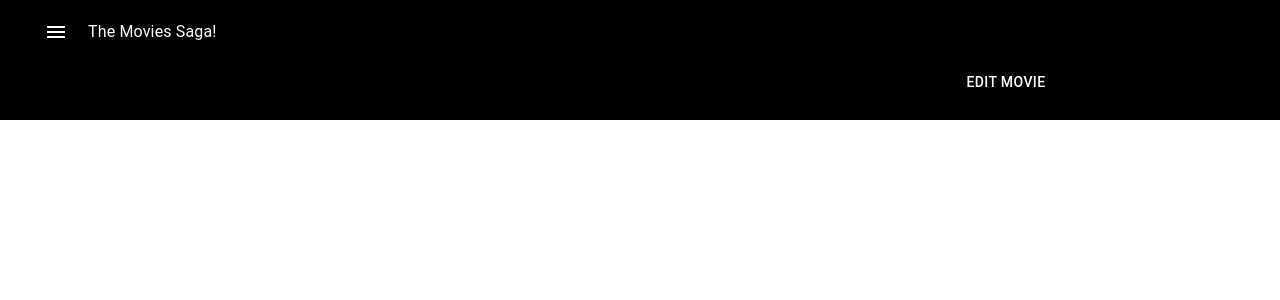
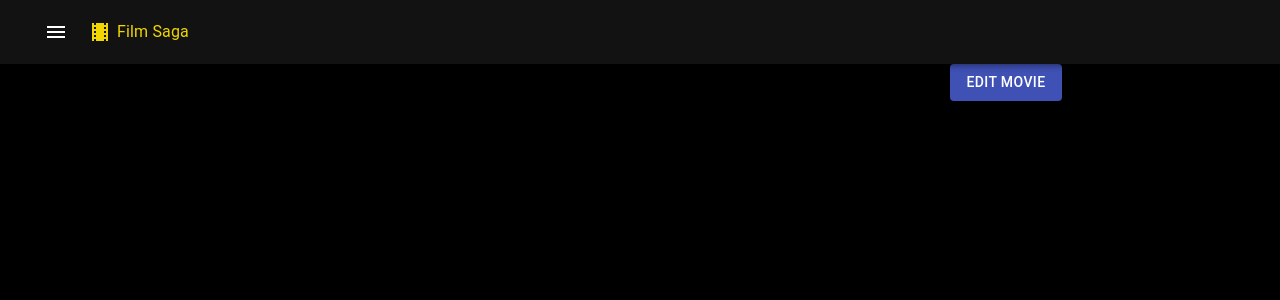
Before and after one commit to matthewbouc/weekend-movie-sagas, a React (Create React App) app: page /#/details/edit/1 in a window 1280 px wide. Shown: the top 300 px of the page. Built offline with nearby package versions, Linux system fonts and the light colour scheme; no server answers.

Commit message:
switched styling setup for material ui.  deleted excess theme files.  Added makestyles to files

```diff
--- a/public/index.html
+++ b/public/index.html
@@ -21,7 +21,7 @@
     -->
     <title>React App</title>
   </head>
-  <body>
+  <body style="background-color:black">
     <noscript>
       You need to enable JavaScript to run this app.
     </noscript>
--- a/src/components/Header/Header.jsx
+++ b/src/components/Header/Header.jsx
@@ -1,12 +1,27 @@
 import { AppBar, Toolbar, Typography } from "@material-ui/core"
 import Navigation from "./Navigation"
+import { makeStyles } from "@material-ui/core";
+import TheatersIcon from '@material-ui/icons/Theaters';
+
+const useStyles = makeStyles((theme) => ({
+    header: {
+        backgroundColor: "#121212",
+        color: "#F2D600",
+    },
+    theaterIcon: {
+        paddingRight: "5px",
+    }
+  }));
 
 function Header() {
+    const classes = useStyles();
     return(
-        <AppBar position="sticky" color="primary">
+        <AppBar position="sticky" className={classes.header}>
             <Toolbar>
                 <Navigation />
-                <Typography >The Movies Saga!</Typography>
+                <TheatersIcon className={classes.theaterIcon}/>
+                <Typography>Film Saga</Typography>
+                {/* <TheatersIcon className={classes.theaterIcon}/> */}
             </Toolbar>
         </AppBar>
     )
--- a/src/components/Header/Navigation.jsx
+++ b/src/components/Header/Navigation.jsx
@@ -4,8 +4,16 @@ import Menu from '@material-ui/core/Menu';
 import MenuItem from '@material-ui/core/MenuItem';
 import MenuIcon from '@material-ui/icons/Menu';
 import { useHistory } from 'react-router-dom';
+import { makeStyles } from '@material-ui/core';
+
+const useStyles = makeStyles((theme) => ({
+    menuIcon: {
+        color: "white",
+    }
+  }));
 
 export default function SimpleMenu() {
+    const classes = useStyles();
     const history = useHistory();
     const [anchorEl, setAnchorEl] = useState(null);
 
@@ -21,7 +29,7 @@ export default function SimpleMenu() {
     return (
     <div>
         <Button aria-controls="simple-menu" aria-haspopup="true" onClick={handleOpen}>
-        <MenuIcon color="secondary" />
+        <MenuIcon className={classes.menuIcon}/>
         </Button>
         <Menu
         id="simple-menu"
--- a/src/components/MovieList/MovieList.css
+++ b/src/components/MovieList/MovieList.css
@@ -1,7 +1,7 @@
-.movies {
+/* .movies {
     display : flex;
     flex-wrap: wrap;
-}
+} */
 
 .moviePoster {
     cursor: pointer;
--- a/src/components/MovieList/MovieList.jsx
+++ b/src/components/MovieList/MovieList.jsx
@@ -4,18 +4,34 @@ import './MovieList.css'
 import Grid from '@material-ui/core/Grid';
 import Card from '@material-ui/core/Card';
 import { useHistory } from 'react-router-dom';
-import { makeStyles } from '@material-ui/core';
+import { CardContent, CardMedia, Container, makeStyles, Typography } from '@material-ui/core';
 
-const useStyles = makeStyles ({
-    root: {
-      width: 300,
-      backgroundColor: "black",
+const useStyles = makeStyles((theme) => ({
+    cardPoster: {
+        height: 333,
+    },
+    cardGrid: {
+        paddingTop: theme.spacing(4),
+        paddingBottom: theme.spacing(8),
+    },
+    card: {
+        height: '100%',
+        display: 'flex',
+        flexDirection: 'column',
+        backgroundColor: "#121212",
         color: "white",
     },
-    media: {
-      height: 300,
+    cardMedia: {
+        paddingTop: '10%', // 16:9
     },
-  });
+    cardContent: {
+        flexGrow: 1,
+      },
+    heading: {
+        paddingBottom: theme.spacing(2),
+        color: "#F2D600",
+    }
+  }));
 
 function MovieList() {
     const classes = useStyles();
@@ -33,29 +49,31 @@ function MovieList() {
     }
 
     return (
-        <main>
-            <h1>MovieList</h1>
-            <section className="movies">
-            <Grid container>
+        <Container className={classes.cardGrid} maxWidth="md">
+            <Typography className={classes.heading} variant="h2">MovieList</Typography>
+            <Grid container spacing={4}>
                 {movies.map(movie => {
                     return (
-                        <Card className={classes.root} key={movie.id}>
+                        <Grid item key={movie.id} xs={12} sm={6} md={4}>
+                            <Card className={classes.card}>
 
-                            <h3>{movie.title}</h3>
-
+                                <CardMedia className={classes.cardMedia}>
                                 <img
                                 src={movie.poster}
                                 alt={movie.title}
-                            className={classes.media}
+                                className={classes.cardPoster}
                                 onClick={()=>handleClick(movie.id)}
                                 />
-
+                                </CardMedia>
+                                <CardContent className={classes.cardContent}>
+                                    <h3>{movie.title}</h3>
+                                </CardContent>
                             </Card>
+                        </Grid>
                     );
                 })}
             </Grid>
-            </section>
-        </main>
+        </Container>
 
     );
 }
--- a/src/components/Theme/theme.js
+++ /dev/null
@@ -1,25 +0,0 @@
-import { createMuiTheme } from "@material-ui/core";
-
-// Color theme for App
-const theme = createMuiTheme({
-    palette: {
-        primary: {
-            main: '#000',
-        },
-        secondary: {
-            main: '#FFF',
-        },
-        tertiary: {
-            main: '#F5C518',
-        },
-        quaternary: {
-            main: '#121212',
-        },
-    },
-    // status: {
-    //     danger: "orange"
-    // },
-    // spacing: 8,
-})
-
-export default theme;
--- a/src/index.js
+++ b/src/index.js
@@ -10,8 +10,7 @@ import logger from 'redux-logger';
 import createSagaMiddleware from 'redux-saga';
 import { takeEvery, put, call } from 'redux-saga/effects';
 import axios from 'axios';
-import ThemeProvider from '@material-ui/styles/ThemeProvider';
-import theme from './components/Theme/theme';
+
 
 // Create the rootSaga generator function
 function* rootSaga() {
@@ -134,9 +133,7 @@ sagaMiddleware.run(rootSaga);
 ReactDOM.render(
     // <React.StrictMode>
         <Provider store={storeInstance}>
-        <ThemeProvider theme={theme}>
-        <App />
-        </ThemeProvider>
+            <App />
         </Provider>,
     // </React.StrictMode>,
     document.getElementById('root')
```
Also changed, not shown: src/components/Theme/useStyle.js (deleted). Lines whose indentation alone changed are shown as unchanged.
